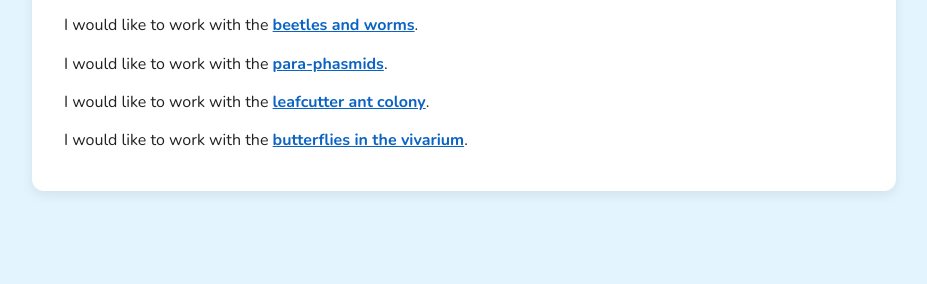
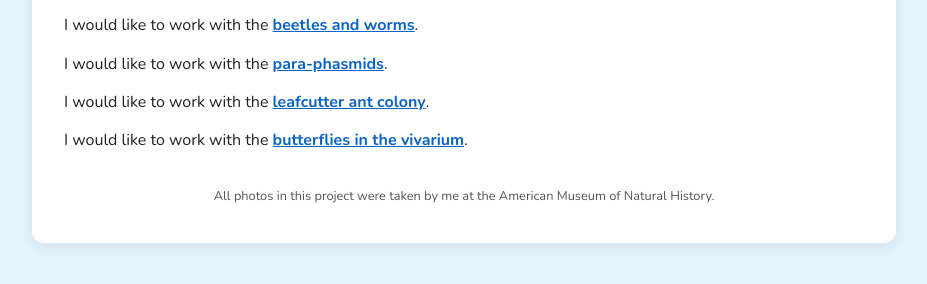
Before and after one commit to mattiascelaya/insectarium-adventure, a plain HTML site: page index.html in a window 1280 px wide. Shown: the part 414-698 px from the top of the page, without its empty margins (176-1103 px from the left). Drawn offline with nearby package versions, Linux system fonts and the light colour scheme.

Commit message:
Add files via upload

```diff
--- a/index.html
+++ b/index.html
@@ -41,6 +41,8 @@
   <p>I would like to work with the
     <a href="story/butterflies.html">butterflies in the vivarium</a>.</p>
 
+<p class="credit">All photos in this project were taken by me at the American Museum of Natural History.</p>
+
 </div>
 </body>
 </html>
--- a/style.css
+++ b/style.css
@@ -48,3 +48,10 @@ a {
 a:hover {
   text-decoration: none;
 }
+
+.credit {
+  font-size: 0.8rem;
+  color: #555;
+  margin-top: 2rem;
+  text-align: center;
+}
```
